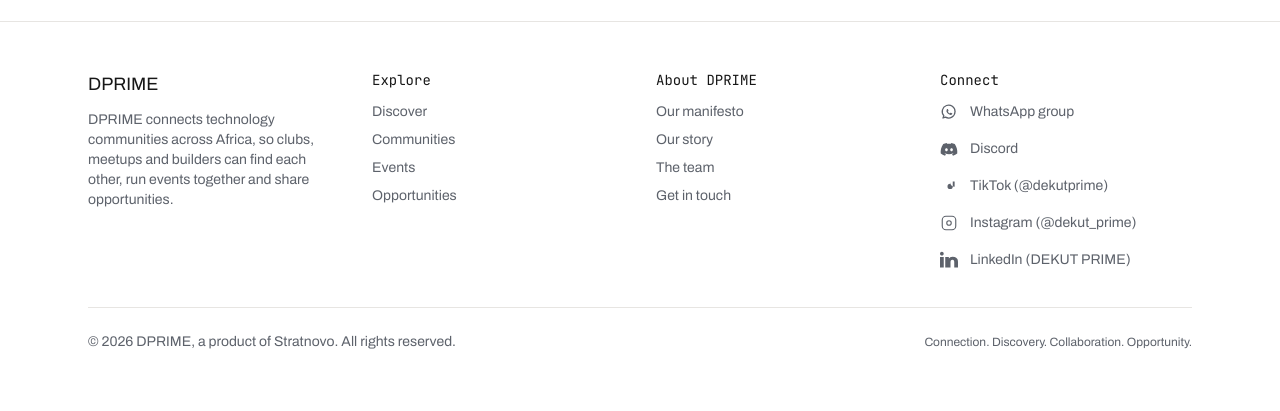
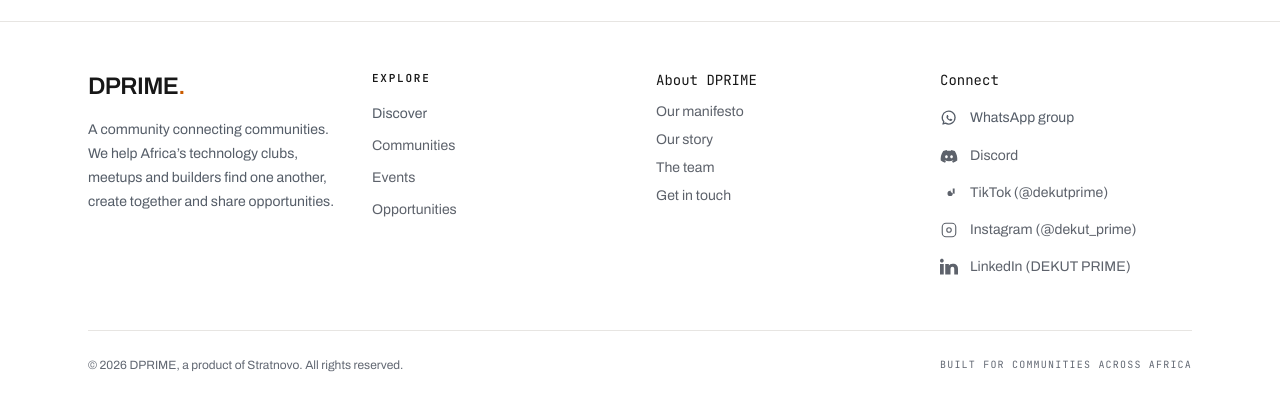
Before and after one commit to De-Fon/DPRIME, a Next.js app: page / in a window 1280 px wide. Shown: the part 1774-2185 px from the top of the page. Built offline with nearby package versions, Linux system fonts and the light colour scheme; no server answers; the database is empty.

Commit message:
ui: refine footer to match DPRIME editorial design

```diff
--- a/components/Footer.tsx
+++ b/components/Footer.tsx
@@ -8,15 +8,15 @@ export default function Footer() {
         <div className="grid grid-cols-1 md:grid-cols-4 gap-8">
           <div className="min-w-0">
             <Link href="/" aria-label="DPRIME home" className="inline-block">
-              <span className="font-display text-lg text-ink">DPRIME</span>
+              <span className="font-display text-2xl font-semibold tracking-tight text-ink">DPRIME<span className="text-amber">.</span></span>
             </Link>
-            <p className="mt-3 text-sm text-muted max-w-xs">DPRIME connects technology communities across Africa, so clubs, meetups and builders can find each other, run events together and share opportunities.</p>
+            <p className="mt-4 max-w-xs text-sm leading-6 text-[#555D68]">A community connecting communities. We help Africa’s technology clubs, meetups and builders find one another, create together and share opportunities.</p>
           </div>
 
           <div className="min-w-0">
-            <h4 className="font-mono text-sm text-ink mb-3">Explore</h4>
-            <ul className="space-y-2 text-sm">
-              <li><Link href="/discover" className="text-muted hover:text-amber nav-link">Discover</Link></li>
+            <h4 className="mb-4 font-mono text-[11px] font-semibold uppercase tracking-[0.16em] text-ink">Explore</h4>
+            <ul className="space-y-3 text-sm">
+              <li><Link href="/discover" className="text-[#555D68] transition-colors hover:text-amber nav-link">Discover</Link></li>
               <li><Link href="/communities" className="text-muted hover:text-amber nav-link">Communities</Link></li>
               <li><Link href="/events" className="text-muted hover:text-amber nav-link">Events</Link></li>
               <li><Link href="/opportunities" className="text-muted hover:text-amber nav-link">Opportunities</Link></li>
@@ -37,7 +37,7 @@ export default function Footer() {
             <h4 className="font-mono text-sm text-ink mb-3">Connect</h4>
             <ul className="space-y-3 text-sm">
               <li>
-                <a href={WHATSAPP_URL} target="_blank" rel="noopener noreferrer" className="inline-flex items-center gap-3 text-muted hover:text-amber break-words social-link focus:outline-none focus-visible:ring-2 focus-visible:ring-amber/40 focus-visible:text-amber rounded-sm">
+                <a href={WHATSAPP_URL} target="_blank" rel="noopener noreferrer" className="inline-flex min-h-8 items-center gap-3 text-[#555D68] transition-colors hover:text-amber break-words social-link focus:outline-none focus-visible:ring-2 focus-visible:ring-amber/40 focus-visible:text-amber rounded-sm">
                   <svg width="18" height="18" viewBox="0 0 24 24" fill="none" aria-hidden="true">
                     <path d="M20 11.5a8.5 8.5 0 0 1-12.7 7.4L4 20l1.1-3.1A8.5 8.5 0 1 1 20 11.5Z" stroke="currentColor" strokeWidth="1.7" strokeLinejoin="round" />
                     <path d="M9 8.5c.2-.5.5-.5.8-.5h.4c.2 0 .3.1.4.4l.7 1.6c.1.2.1.4-.1.6l-.5.6c-.2.2-.2.4 0 .7.5.8 1.1 1.4 1.9 1.9.3.2.5.2.7 0l.6-.7c.2-.2.4-.2.6-.1l1.5.7c.3.1.4.2.4.4 0 .3-.2 1-.6 1.3-.4.4-1 .6-1.7.5-1-.1-2.1-.6-3.3-1.6-1-.8-1.8-1.9-2.1-2.8-.3-.9-.1-1.7.3-2.3Z" fill="currentColor" />
@@ -84,9 +84,9 @@ export default function Footer() {
           </div>
         </div>
 
-        <div className="mt-8 border-t border-line pt-6 flex flex-col md:flex-row items-center justify-between gap-4">
-          <div className="text-sm text-muted">© 2026 DPRIME, a product of <a href={STRATNOVO_URL} target="_blank" rel="noopener noreferrer" className="hover:text-amber underline-offset-2 hover:underline">Stratnovo</a>. All rights reserved.</div>
-          <div className="text-xs text-muted">Connection. Discovery. Collaboration. Opportunity.</div>
+        <div className="mt-12 flex flex-col items-start justify-between gap-3 border-t border-line pt-6 text-left sm:flex-row sm:items-center">
+          <div className="text-xs leading-5 text-[#626873]">© 2026 DPRIME, a product of <a href={STRATNOVO_URL} target="_blank" rel="noopener noreferrer" className="hover:text-amber underline-offset-2 hover:underline">Stratnovo</a>. All rights reserved.</div>
+          <div className="font-mono text-[10px] uppercase tracking-[0.12em] text-[#626873]">Built for communities across Africa</div>
         </div>
       </div>
     </footer>
```
